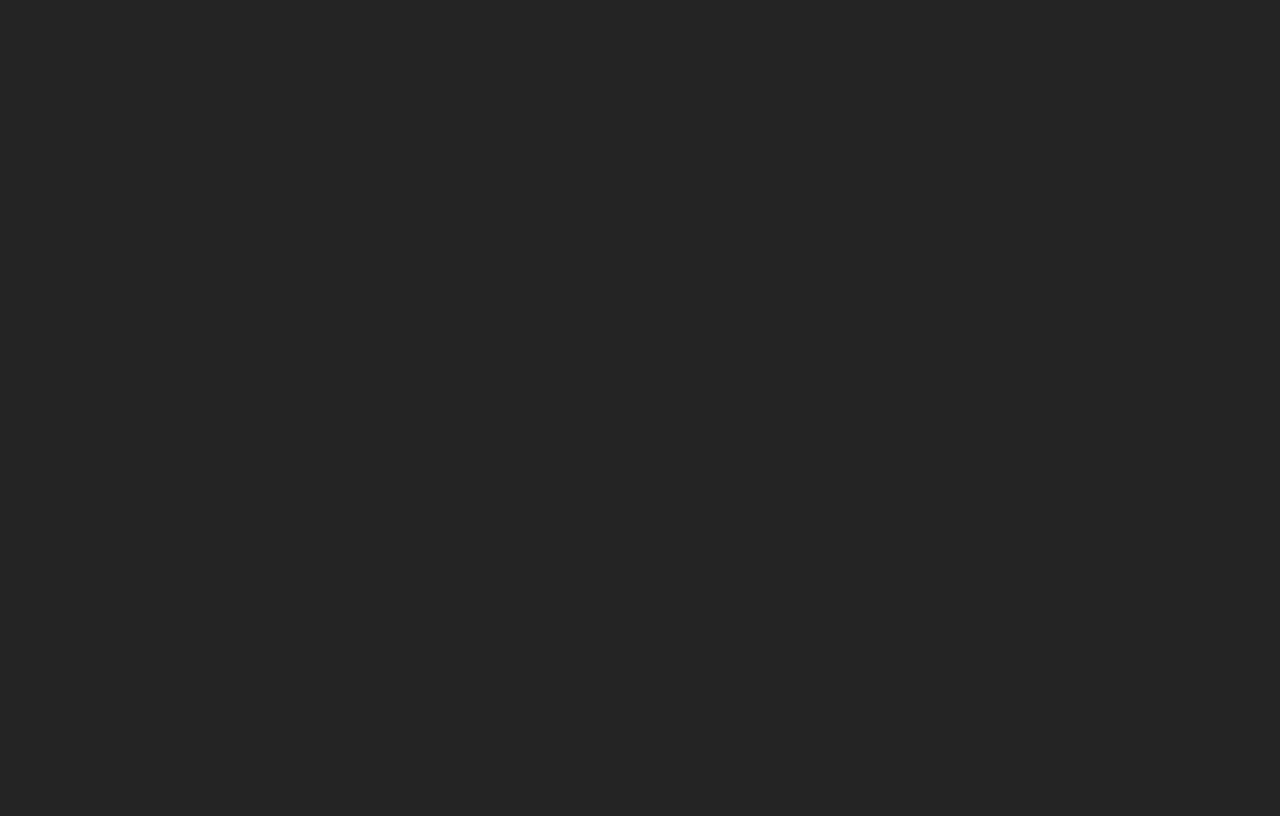
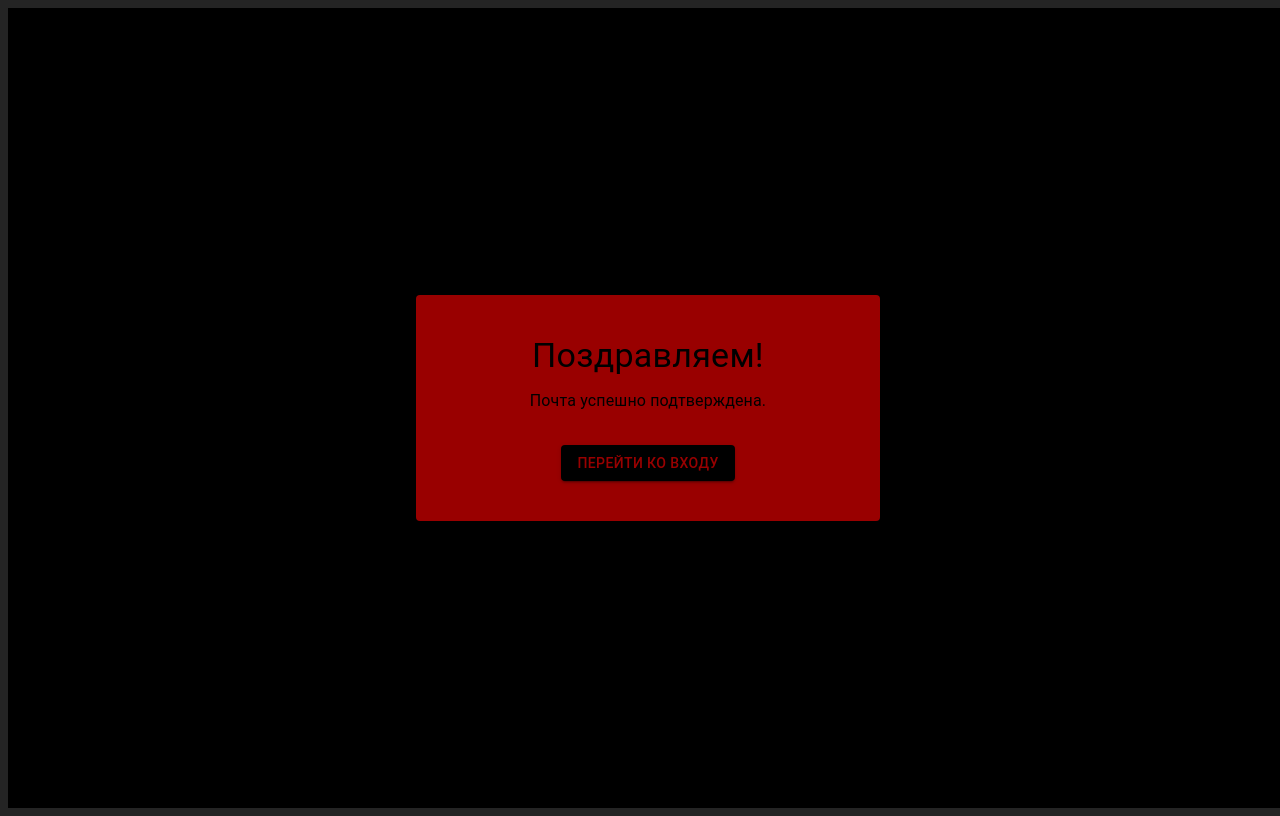
Before and after one commit to ShadowDeals/frontend, a React (Vite) app: page /email-confirm in a window 1280 px wide. Before the commit this address had no page. Built offline with nearby package versions, Linux system fonts and the light colour scheme.

Commit message:
email confirm page

```diff
--- /dev/null
+++ b/src/AccessControl/EmailConfirm.jsx
@@ -0,0 +1,57 @@
+import { Box, Paper, Typography, Button } from "@mui/material";
+import { useNavigate } from "react-router-dom";
+
+export function EmailConfirmComponent() {
+    const navigate = useNavigate();
+
+    const handleGoToLogin = () => {
+        navigate("/login");
+    };
+
+    return (
+        <Box
+            display="flex"
+            justifyContent="center"
+            alignItems="center"
+            width="100vw"
+            height="100vh"
+            sx={{ bgcolor: 'black' }}
+        >
+            <Paper
+                elevation={3}
+                sx={{
+                    p: 5,
+                    width: '30vw',
+                    display: 'flex',
+                    flexDirection: 'column',
+                    alignItems: 'center',
+                    bgcolor: '#990000',
+                    color: 'black',
+                }}
+            >
+                <Typography variant="h4" gutterBottom textAlign="center">
+                    Поздравляем!
+                </Typography>
+                <Typography variant="body1" textAlign="center" sx={{ mb: 4 }}>
+                    Почта успешно подтверждена.
+                </Typography>
+                <Button
+                    variant="contained"
+                    onClick={handleGoToLogin}
+                    sx={{
+                        bgcolor: 'black',
+                        color: '#990000',
+                        '&:hover': {
+                            bgcolor: '#660000',
+                            color: 'black',
+                        },
+                    }}
+                >
+                    Перейти ко входу
+                </Button>
+            </Paper>
+        </Box>
+    );
+}
+
+export default EmailConfirmComponent;
--- a/src/App.jsx
+++ b/src/App.jsx
@@ -4,6 +4,7 @@ import WelcomeCentralComponent from "./Welcome/Welcome.jsx";
 import LoginComponent from "./AccessControl/Login.jsx";
 import RegisterComponent from "./AccessControl/Register.jsx";
 import PasswordResetComponent from "./AccessControl/PasswordReset.jsx";
+import EmailConfirmComponent from "./AccessControl/EmailConfirm.jsx";
 
 function App() {
   return (
@@ -14,6 +15,7 @@ function App() {
             <Route path="/login" element={<LoginComponent/>} />
             <Route path="/register" element={<RegisterComponent/>}/>
             <Route path="/password-reset" element={<PasswordResetComponent/>}/>
+            <Route path="/email-confirm" element={<EmailConfirmComponent/>}/>
         </Routes>
       </BrowserRouter>
   )
--- a/src/CommonComponents/registerStyles.js
+++ b/src/CommonComponents/registerStyles.js
@@ -10,7 +10,7 @@ export const registerPaperSx = {
     justifyContent: 'flex-start'
 }
 
-export const getRegisterPaperSx = (role = '') => ({
+export const getRegisterPaperSx = () => ({
     width: '20%',
     height: '55%',
     display: 'flex',
```
